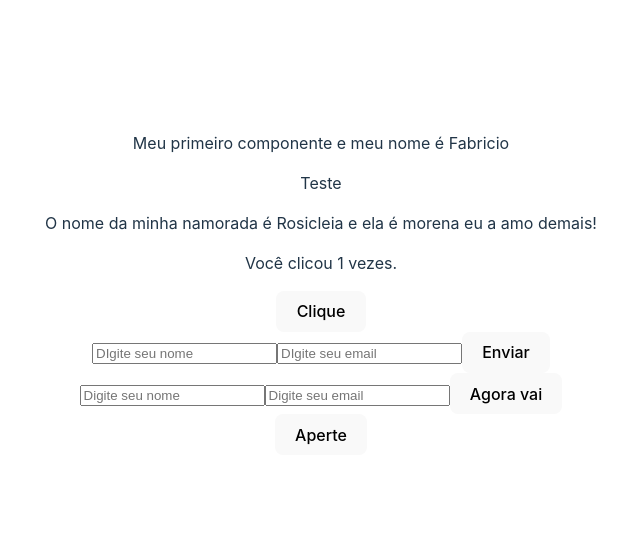
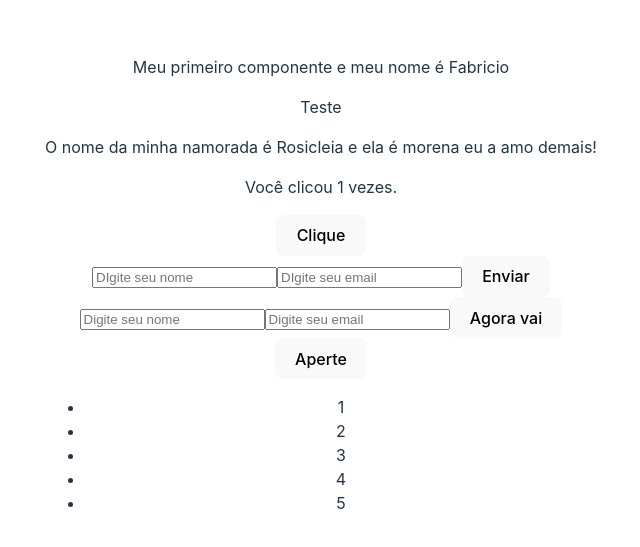
Before and after one commit to fnascimentosilva/React, a React (Vite) app in the folder 2_fundamentos/: page / in a window 1280 px wide. Shown: the part 107-654 px from the top of the page, without its empty margins (319-959 px from the left). Built offline with nearby package versions, Linux system fonts and the light colour scheme.

Commit message:
add Lists na main

```diff
--- a/2_fundamentos/src/App.jsx
+++ b/2_fundamentos/src/App.jsx
@@ -3,6 +3,7 @@ import './App.css'
 import Counter from './components/Counter'
 import Descricao from './components/Descricao'
 import Events from './components/Events'
+import Lists from './components/Lists'
 import Pai from './components/Pai'
 import RevisaoUseState from './components/RevisaoUseState'
 import UserInfoForm from './components/UserInfoForm'
@@ -21,6 +22,7 @@ function App() {
       <UserInfoForm/>
       <RevisaoUseState/>
       <Events/>
+      <Lists numbers={[1,2,3,4,5]}/>
     </>
   )
 }
```
